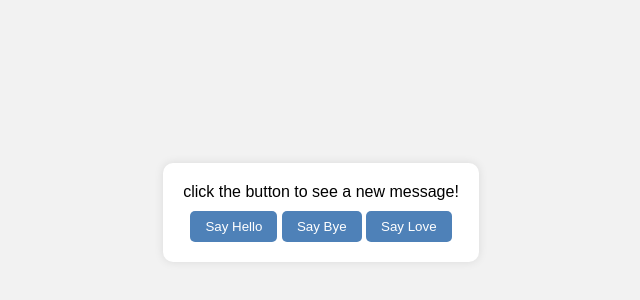
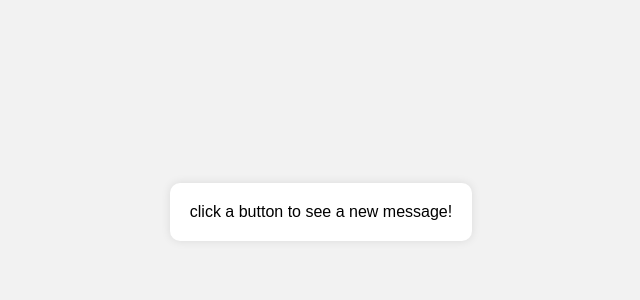
Before and after one commit to areej-png/JS--mini-projects, a plain HTML site: page project2-message-changer/index.html in a window 1280 px wide. Shown: the part 188-488 px from the top of the page, without its empty margins (319-959 px from the left). Drawn offline with Linux system fonts and the light colour scheme.

Commit message:
Refactor Message Changer: replace static buttons with dynamic JS

```diff
--- a/project2-message-changer/index.html
+++ b/project2-message-changer/index.html
@@ -3,15 +3,13 @@
 <head>
     <meta charset="UTF-8">
     <meta name="viewport" content="width=device-width, initial-scale=1.0">
-    <title>Message Changer</title>
+    <title>Dynamic Message Changer</title>
     <link rel="stylesheet" href="style.css">
 </head>
 <body>
     <div class="container">
-    <p id="message">click the button to see a new message!</p>
-    <button id="btn1">Say Hello</button>
-    <button id="btn2">Say Bye</button>
-    <button id="btn3">Say Love</button>
+    <p id="message">click a button to see a new message!</p>
+    <div class="buttons"></div>
     </div>
     <script src="pr2.js"></script>
 </body>
```
